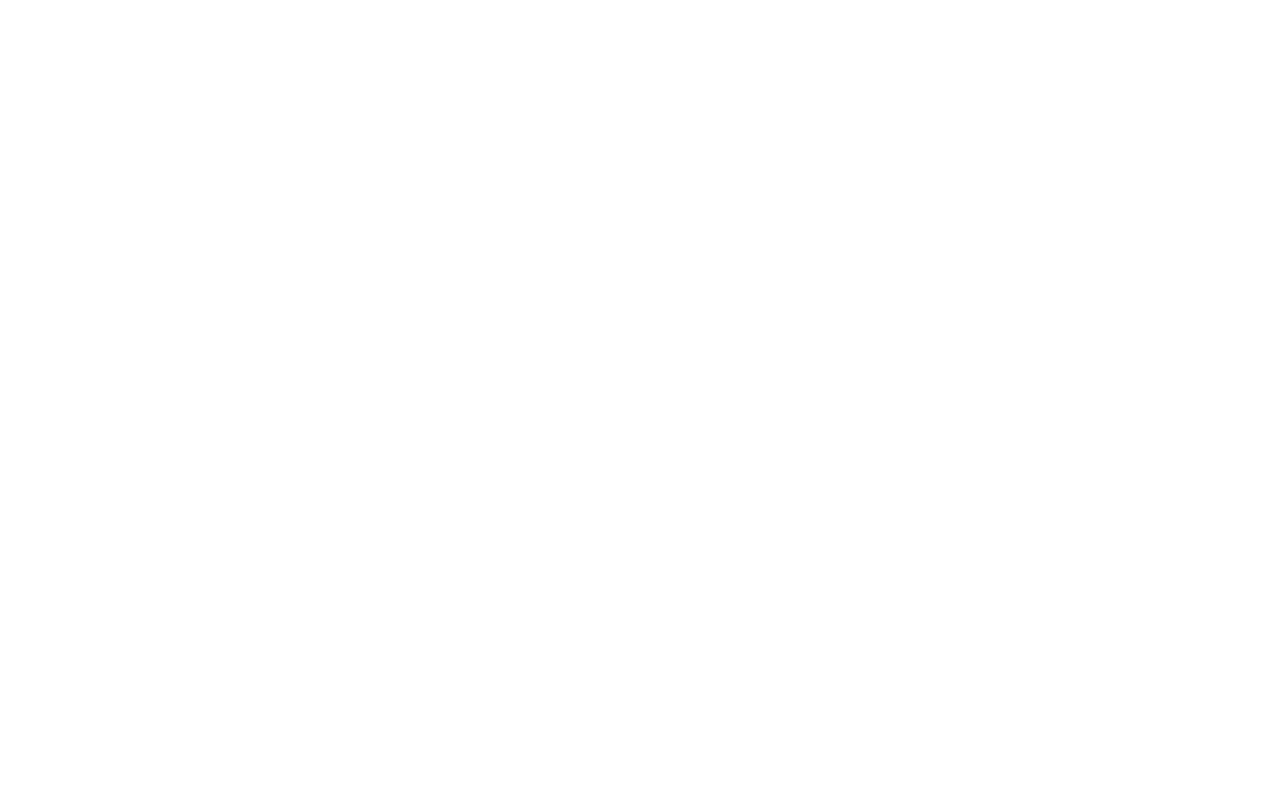
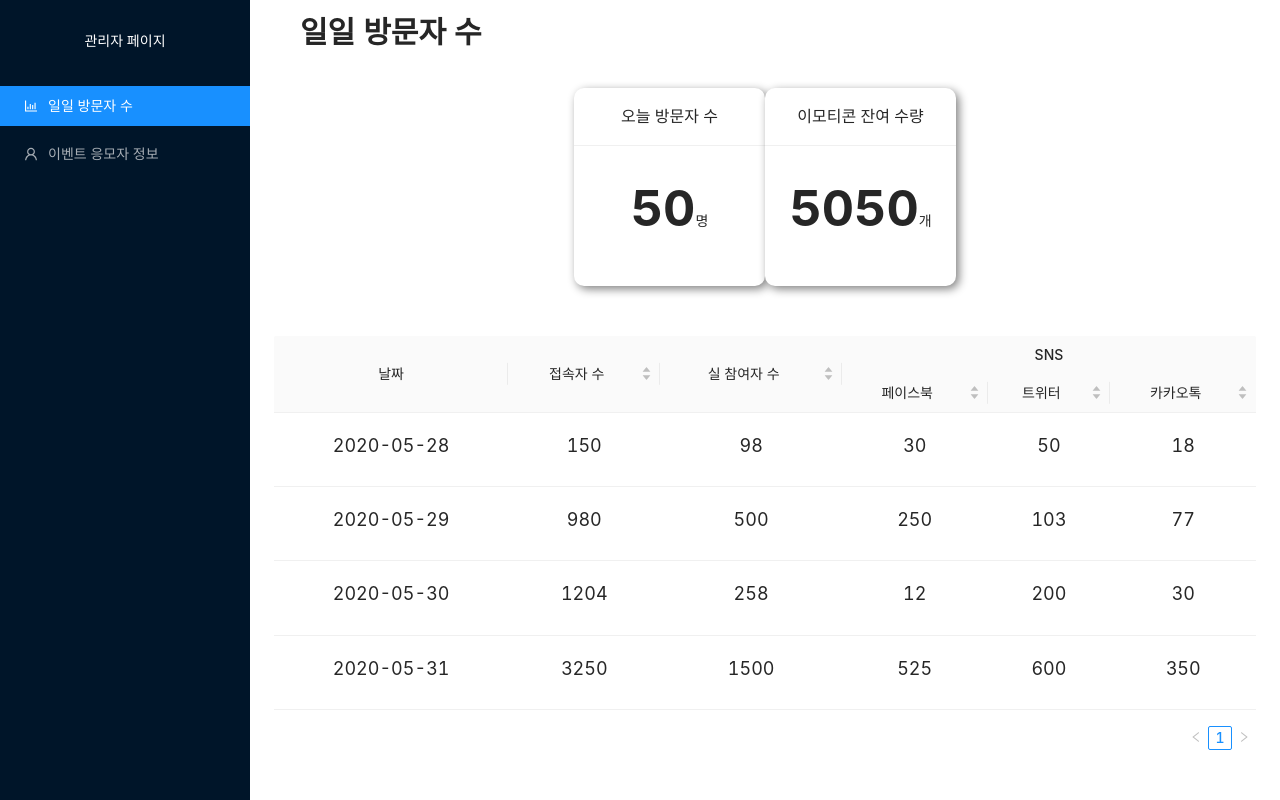
Before and after one commit to jiyeon0320/admin-page-ant, a React (Create React App) app: page / in a window 1280 px wide. Built offline with nearby package versions, Linux system fonts and the light colour scheme.

Commit message:
테이블 수정

```diff
--- a/package.json
+++ b/package.json
@@ -33,6 +33,8 @@
             "not op_mini all"
         ],
         "development": [
+            "ie 9",
+            "ie 11",
             "last 1 chrome version",
             "last 1 firefox version",
             "last 1 safari version"
--- a/src/App.js
+++ b/src/App.js
@@ -7,11 +7,11 @@
     return (
         <BrowserRouter>
             <DefaultLayout2>
-                <Switch>
-                    {/* <Route path="/" component={Pages.Count} /> */}
-                    <Route path="/count" component={Pages.Count} />
-                    <Route path="/users" component={Pages.Users} />
-                </Switch>
+                {/* <Switch> */}
+                {/* <Route path="/" component={Pages.Count} /> */}
+                <Route exact path="/" component={Pages.Count} />
+                <Route exact path="/users" component={Pages.Users} />
+                {/* </Switch> */}
             </DefaultLayout2>
         </BrowserRouter>
     );
--- a/src/Layout/DefaultLayout.js
+++ b/src/Layout/DefaultLayout.js
@@ -13,6 +13,7 @@
                 style={{
                     overflow: 'auto',
                     height: '100vh',
+                    width: '',
                     position: 'fixed',
                     left: 0,
                 }}
--- a/src/Layout/Sidebar.js
+++ b/src/Layout/Sidebar.js
@@ -7,6 +7,7 @@
 const { Sider } = Layout;
 
 const StyledSider = styled(Sider)`
+    width: 400;
     height: 100vh;
 `;
 const Logo = styled.div`
@@ -17,11 +18,11 @@
 
 const Sidebar = () => {
     return (
-        <StyledSider>
+        <StyledSider width="250">
             <Logo>관리자 페이지</Logo>
             <Menu theme="dark" mode="inline" defaultSelectedKeys={['1']}>
                 <Menu.Item key="1" icon={<BarChartOutlined />}>
-                    <Link to="/count">일일 방문자 수</Link>
+                    <Link to="/">일일 방문자 수</Link>
                 </Menu.Item>
                 <Menu.Item key="2" icon={<UserOutlined />}>
                     <Link to="/users">이벤트 응모자 정보</Link>
--- a/src/pages/Count.js
+++ b/src/pages/Count.js
@@ -10,18 +10,22 @@
     font-size: 30px;
     font-weight: bold;
 `;
+const TableWrap = styled.div`
+    /* font-weight: bold; */
+`;
 const StyledContent = styled(Content)`
-    background-color: pink;
+    background-color: #ffffff;
     padding: 24px;
     margin: 0;
     min-height: 280px;
     overflow: auto;
 `;
 const StyledCard = styled(Card)`
+    width: 300px;
     text-align: center;
     margin-bottom: 50px;
     border-radius: 10px;
-    box-shadow: 5px 5px 10px gray;
+    box-shadow: 3px 3px 10px gray;
     p > span {
         font-size: 50px;
         font-weight: bold;
@@ -38,10 +42,15 @@
     {
         title: '날짜',
         dataIndex: 'date',
+        key: 'date',
+        align: 'center',
+        render: (date) => <p style={{ fontSize: '18px', paddingTop: '11px' }}>{date}</p>,
     },
     {
         title: '접속자 수',
         dataIndex: 'counter',
+        align: 'center',
+        render: (counter) => <p style={{ fontSize: '18px', paddingTop: '11px' }}>{counter}</p>,
         sorter: {
             compare: (a, b) => a.counter - b.counter,
             multiple: 5,
@@ -49,9 +58,13 @@
     },
     {
         title: '실 참여자 수',
-        dataIndex: 'Participants',
+        dataIndex: 'participants',
+        align: 'center',
+        render: (participants) => (
+            <p style={{ fontSize: '18px', paddingTop: '11px' }}>{participants}</p>
+        ),
         sorter: {
-            compare: (a, b) => a.counter - b.counter,
+            compare: (a, b) => a.participants - b.participants,
             multiple: 4,
         },
     },
@@ -61,6 +74,10 @@
             {
                 title: '페이스북',
                 dataIndex: 'facebook',
+                align: 'center',
+                render: (facebook) => (
+                    <p style={{ fontSize: '18px', paddingTop: '11px' }}>{facebook}</p>
+                ),
                 key: 'age',
                 sorter: {
                     compare: (a, b) => a.facebook - b.facebook,
@@ -70,6 +87,10 @@
             {
                 title: '트위터',
                 dataIndex: 'twitter',
+                align: 'center',
+                render: (twitter) => (
+                    <p style={{ fontSize: '18px', paddingTop: '11px' }}>{twitter}</p>
+                ),
                 sorter: {
                     compare: (a, b) => a.twitter - b.twitter,
                     multiple: 2,
@@ -78,6 +99,8 @@
             {
                 title: '카카오톡',
                 dataIndex: 'kakao',
+                align: 'center',
+                render: (kakao) => <p style={{ fontSize: '18px', paddingTop: '11px' }}>{kakao}</p>,
                 sorter: {
                     compare: (a, b) => a.kakao - b.kakao,
                     multiple: 1,
@@ -91,7 +114,8 @@
     {
         key: '1',
         date: '2020-05-28',
-        counter: 98,
+        counter: 150,
+        participants: 98,
         facebook: 30,
         twitter: 50,
         kakao: 18,
@@ -99,7 +123,8 @@
     {
         key: '2',
         date: '2020-05-29',
-        counter: 500,
+        counter: 980,
+        participants: 500,
         facebook: 250,
         twitter: 103,
         kakao: 77,
@@ -107,7 +132,8 @@
     {
         key: '3',
         date: '2020-05-30',
-        counter: 258,
+        counter: 1204,
+        participants: 258,
         facebook: 12,
         twitter: 200,
         kakao: 30,
@@ -115,7 +141,8 @@
     {
         key: '4',
         date: '2020-05-31',
-        counter: 1500,
+        counter: 3250,
+        participants: 1500,
         facebook: 525,
         twitter: 600,
         kakao: 350,
@@ -123,6 +150,10 @@
 ];
 
 const Count = () => {
+    // const Table = (prop) => {
+    //     console.log(prop.columns[0].title);
+    // };
+
     const onChange = (pagination, filters, sorter, extra) => {
         console.log('params', pagination, filters, sorter, extra);
     };
@@ -133,27 +164,26 @@
                 <StyledHeader>일일 방문자 수</StyledHeader>
                 <StyledContent>
                     <CardWrapp>
-                        <StyledCard title="오늘 방문자 수 " bordered={false} style={{ width: 300 }}>
+                        <StyledCard title="오늘 방문자 수 " bordered={false}>
                             <p>
                                 <span>50</span>명
                             </p>
                         </StyledCard>
-                        <StyledCard
-                            title=" 이모티콘 잔여 수량 "
-                            bordered={false}
-                            style={{ width: 300 }}
-                        >
+                        <StyledCard title=" 이모티콘 잔여 수량 " bordered={false}>
                             <p>
                                 <span>5050</span>개
                             </p>
                         </StyledCard>
                     </CardWrapp>
-                    <Table
-                        style={{ fontSize: '60px' }}
-                        columns={columns}
-                        dataSource={data}
-                        onChange={onChange}
-                    ></Table>
+
+                    <TableWrap>
+                        <Table
+                            columns={columns}
+                            dataSource={data}
+                            onChange={onChange}
+                            size="small"
+                        ></Table>
+                    </TableWrap>
                 </StyledContent>
             </Layout>
         </Layout>
--- a/src/pages/Users.css
+++ /dev/null
@@ -1,3 +0,0 @@
-.table-style {
-    font-size: 30px;
-}
--- a/src/pages/Users.js
+++ b/src/pages/Users.js
@@ -2,6 +2,7 @@
 import { Layout, Table } from 'antd';
 import styled from 'styled-components';
 import Sidebar from '../Layout/Sidebar';
+import { VerticalAlignBottomOutlined } from '@ant-design/icons';
 // import './Users.css';
 const { Header, Content } = Layout;
 
@@ -28,22 +29,31 @@
     {
         title: '이름',
         dataIndex: 'name',
+        render: (name) => <p style={{ fontSize: '18px', paddingTop: '11px' }}>{name}</p>,
     },
     {
         title: '연락처',
         dataIndex: 'phone',
+        align: 'center',
+        render: (name) => <p style={{ fontSize: '18px', paddingTop: '11px' }}>{name}</p>,
     },
     {
         title: '이벤트1 참여',
         dataIndex: 'event1',
+        align: 'center',
+        render: (name) => <p style={{ fontSize: '18px', paddingTop: '11px' }}>{name}</p>,
     },
     {
         title: '이벤트2 참여',
         dataIndex: 'event2',
+        align: 'center',
+        render: (name) => <p style={{ fontSize: '18px', paddingTop: '11px' }}>{name}</p>,
     },
     {
         title: '이벤트2 코드',
         dataIndex: 'event2code',
+        align: 'center',
+        render: (name) => <p style={{ fontSize: '18px', paddingTop: '11px' }}>{name}</p>,
         sorter: {
             compare: (a, b) => a.event2code - b.event2code,
             multiple: 2,
@@ -52,6 +62,8 @@
     {
         title: '이모티콘 수령 유무',
         dataIndex: 'emoticon',
+        align: 'center',
+        render: (name) => <p style={{ fontSize: '18px', paddingTop: '11px' }}>{name}</p>,
     },
 ];
 
@@ -110,12 +122,13 @@
         <Layout>
             <Sidebar />
             <Layout>
-                <StyledHeader>이모티콘 당첨자 정보</StyledHeader>
+                <StyledHeader>이벤트 당첨자 정보</StyledHeader>
                 <StyledContent>
                     <StyledTable
                         columns={columns}
                         dataSource={data}
                         onChange={onChange}
+                        size="small"
                     ></StyledTable>
                 </StyledContent>
             </Layout>
```
